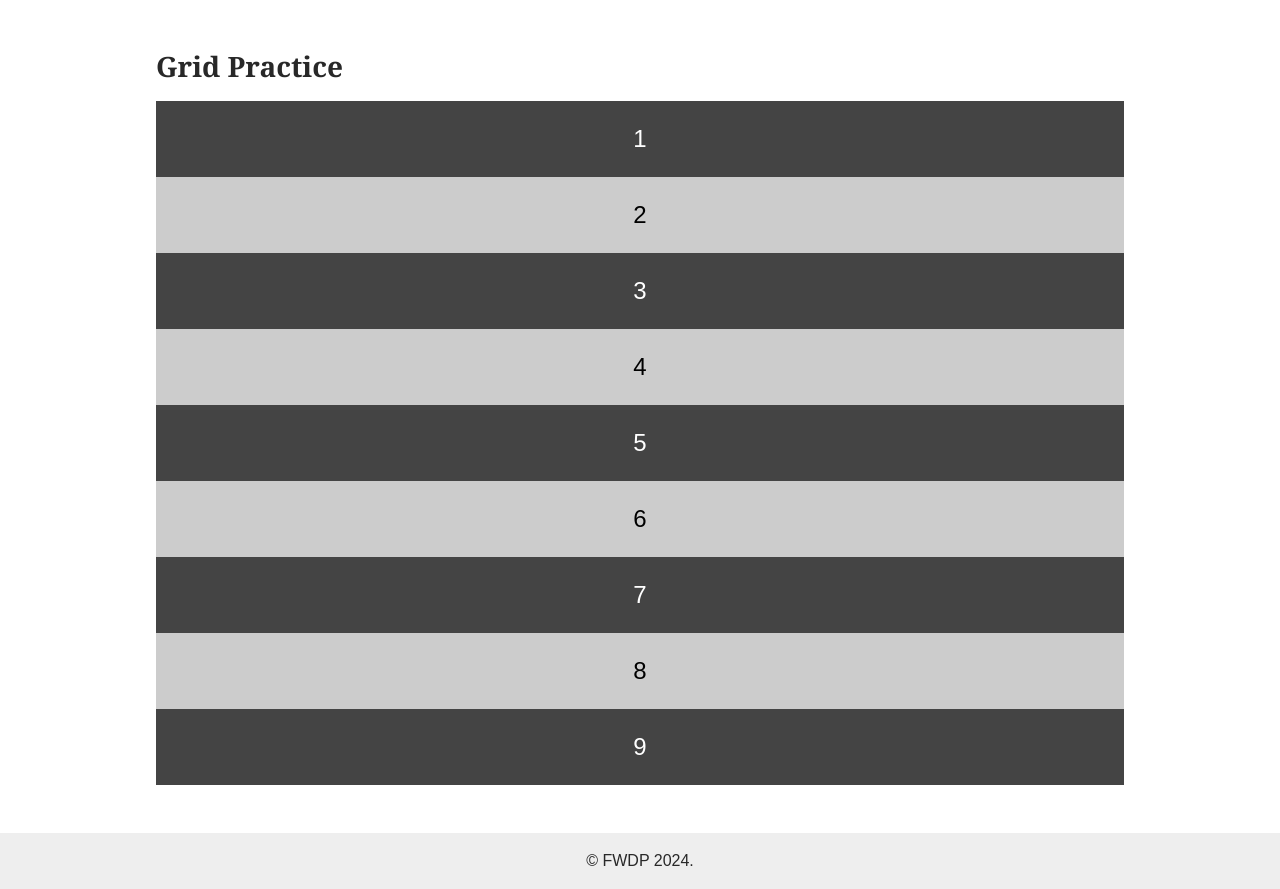
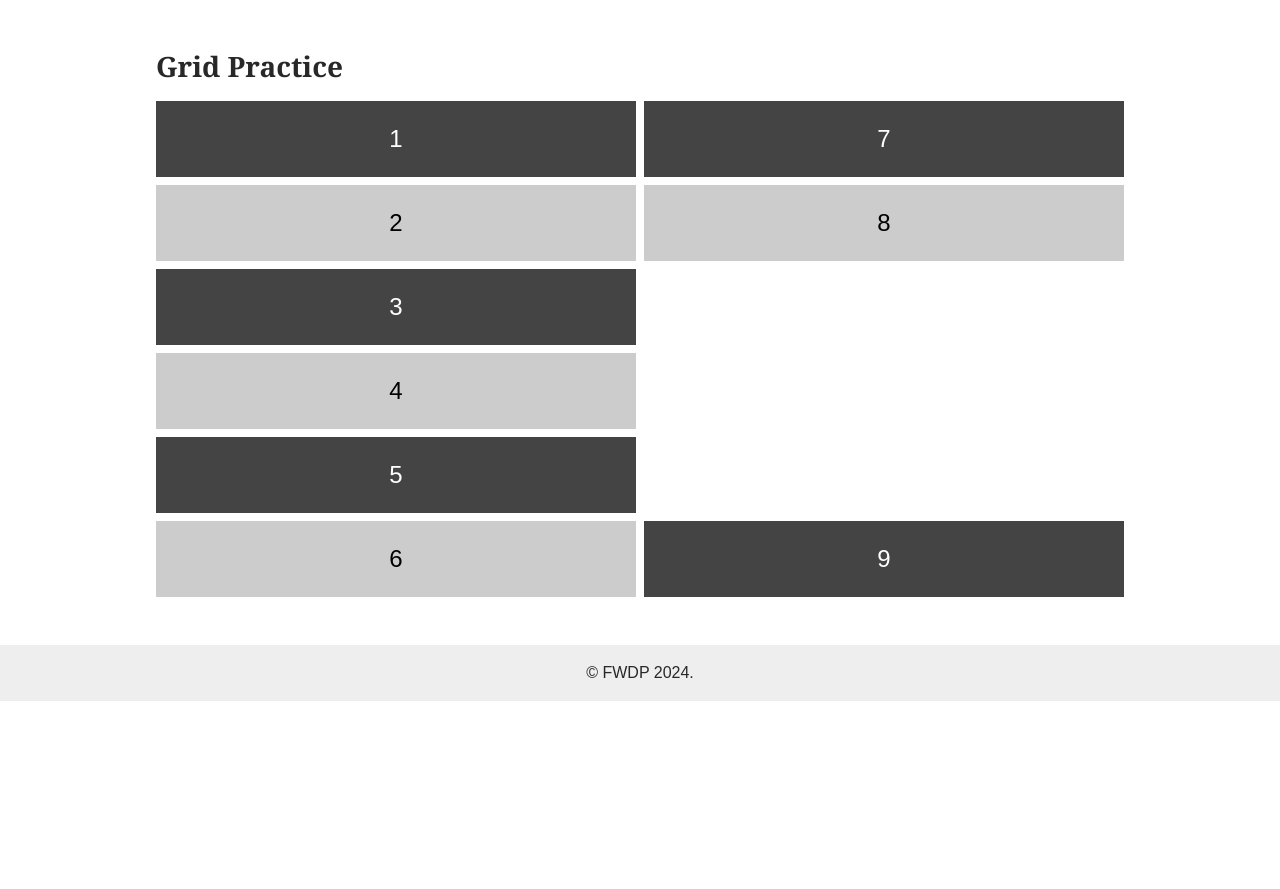
Before and after one commit to LauraKochen/day9, a plain HTML site: page services.html in a window 1280 px wide. Shown: the part 1730-2619 px from the top of the page. After the commit the page ends 2431 px from the top, so only its background shows below. Drawn offline with Linux system fonts and the light colour scheme.

Commit message:
tested auto flow

```diff
--- a/styles/services.css
+++ b/styles/services.css
@@ -30,9 +30,14 @@ body {
   color: #282828;
 }
 
-h1, h2, h3, h4, h5, h6 {
+h1,
+h2,
+h3,
+h4,
+h5,
+h6 {
   font-family: Georgia, Times, "Times New Roman", serif;
-	margin: .5em 0;
+  margin: 0.5em 0;
 }
 
 h1 {
@@ -148,7 +153,6 @@ nav a {
 }
 
 @media (min-width: 50em) {
-
   .cards {
     display: flex;
     flex-wrap: wrap;
@@ -164,7 +168,6 @@ nav a {
     flex: 0 1 50%;
     order: 1;
   }
-
 }
 
 /* Testimonials Styles */
@@ -184,7 +187,6 @@ nav a {
   margin: 0;
 }
 @media (min-width: 37.5em) {
-
   .testimonials {
     display: flex;
     flex-wrap: wrap;
@@ -198,16 +200,19 @@ nav a {
   .testimonials article {
     max-width: 20rem;
   }
-
 }
 
 /* Social Media Styles */
 
-
-
 /* Grid Practice Styles */
 .grid-practice {
-
+  display: grid;
+  grid-template-columns: repeat (3, 4.75rem);
+  grid-template-rows: repeat(3, 4.75rem);
+  gap: 0.5rem;
+  grid-auto-flow: column;
+  /* grid-auto-rows: 1fr; */
+  /* explicit grid */
 }
 
 .grid-box {
@@ -218,12 +223,16 @@ nav a {
   text-align: center;
 }
 
+.move-me {
+  grid-row: 6/7;
+  grid-column: 2/3;
+}
+
 .grid-box:nth-child(even) {
   background-color: #ccc;
   color: #000;
 }
 
-
 /*--------------------------------------------------------------
 # Dark Mode
 --------------------------------------------------------------*/
```
Lines whose indentation alone changed are shown as unchanged.
